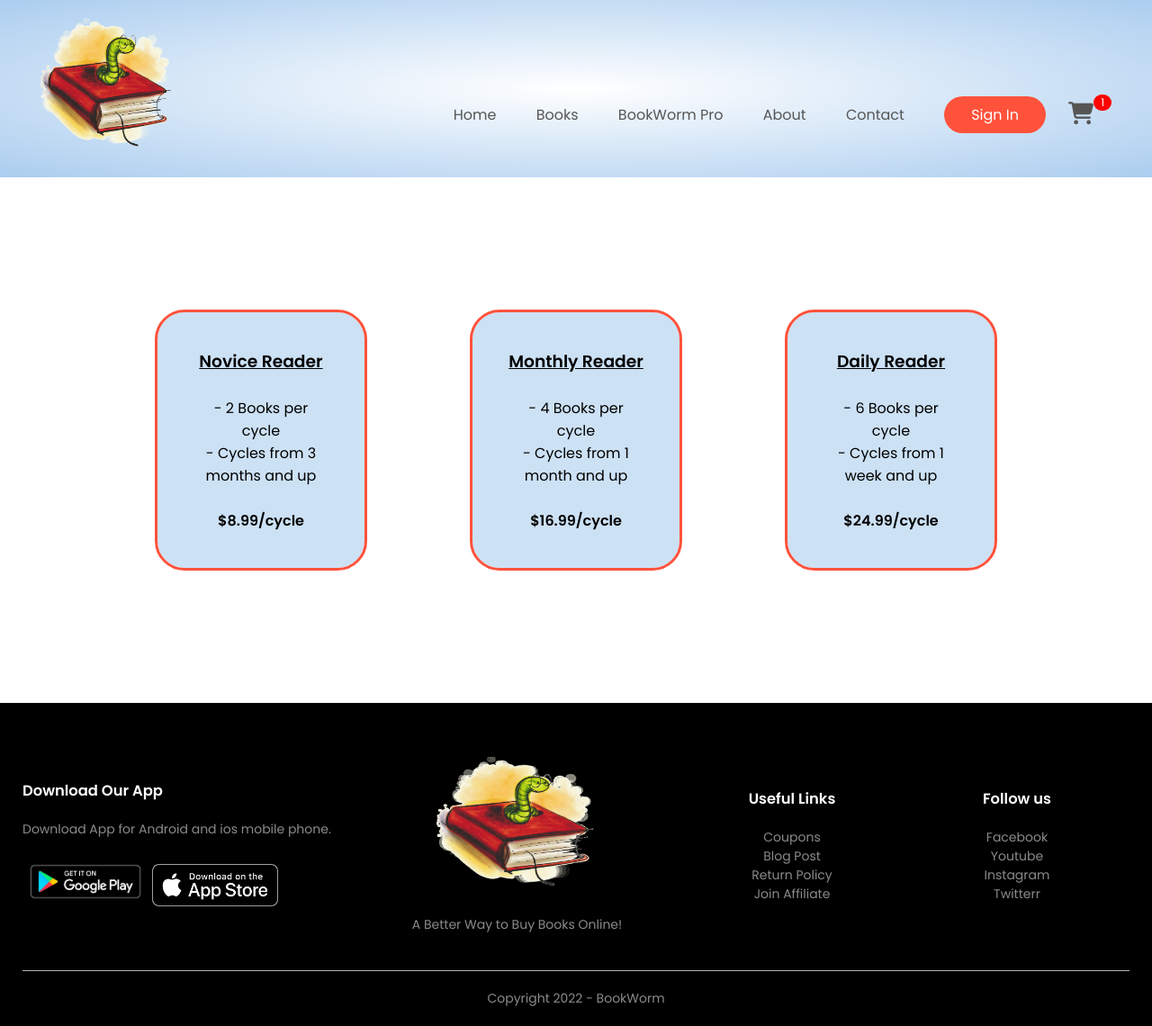
After one commit to quezadri/BookWorm, a PHP site: page /subscription.html in a window 1280 px wide. The commit adds this page. Shown: the whole page at 90% size. Run offline with PHP 8.4, Linux system fonts and the light colour scheme; some libraries are stand-ins or nearby versions.

Commit message:
Added subscription page
Created placeholder for subscription plans

```diff
--- a/style.css
+++ b/style.css
@@ -360,6 +360,30 @@
     from {transform: scale(0)}
     to {transform: scale(1)}
   }
+  .sub-container {
+    max-width: 1300px;
+    margin: 150px;
+    padding-left: 25px;
+    padding-right: 25px;
+    display: flex;
+    justify-content: space-between;
+    gap: 120px;
+  }
+  .sub-detail {
+    background-color: #abcdef98;
+    outline-style: solid;
+    outline-color: #ff523b;
+    border-radius: 30px;
+    height: 40%px;
+    width: 30%;
+    text-align: center;
+    padding: 40px;
+    cursor: pointer;
+  }
+  #price {
+    color: #000;
+    font-weight: bold;
+  }
 
   /* ----------------media query for menu---------------- */
   @media only screen and (max-width: 800px) {
--- /dev/null
+++ b/subscription.html
@@ -0,0 +1,155 @@
+<!DOCTYPE html>
+<html lang="en">
+  <head>
+    <meta charset="UTF-8" />
+    <meta name="viewport" content="width=device-width, initial-scale=1.0" />
+    <title>Cart | BookWorm!</title>
+    <link rel="stylesheet" href="style.css" />
+    <link rel="preconnect" href="https://fonts.gstatic.com" />
+    <link
+      href="https://fonts.googleapis.com/css2?family=Poppins:ital,wght@0,200;0,300;0,400;0,500;0,600;1,100;1,200;1,300;1,400;1,500;1,600&display=swap"
+      rel="stylesheet"/>
+    <link
+      rel="stylesheet"
+      href="https://stackpath.bootstrapcdn.com/font-awesome/4.7.0/css/font-awesome.min.css"
+    />
+    <script src="https://kit.fontawesome.com/2496949d98.js" crossorigin="anonymous"></script>
+    <script src="https://ajax.googleapis.com/ajax/libs/jquery/3.6.0/jquery.min.js"></script>
+    <script src="script.js"></script>
+  </head>
+
+  <body>
+    <!------------------ Header ------------------>
+    <div class="header">
+      <div class="container">
+        <div class="navbar">
+          <div class="logo">
+            <a href="index.html">
+              <img src="images/BookWormLogo.gif" alt="BookWorm-Logo" height="150" width="150"></img>
+            </a>
+          </div>
+          <!----------  Nav Bar ------------------>
+          <nav>
+            <ul id="MenuItems">
+              <li><a href="index.html">Home</a></li>
+              <li><a href="ebooks.html">Books</a></li>
+              <li><a href="subscription.html">BookWorm Pro</a></li>
+              <li><a href="">About</a></li>
+              <li><a href="">Contact</a></li>
+              <li><a id="signIn" class="btn" href="javascript:void(0)">Sign In</a></li>
+            </ul>
+          </nav>
+          <a href="cart.html">
+            <i id="cartIcon" class="fa-solid fa-cart-shopping"></i>
+          </a>
+          <span class='badge' id='cartCount'>1</span>
+          <img src="images/menu.png" class="menu-icon" onclick="menutoggle()" />
+        </div>
+      </div>
+    </div>
+
+    <!--Login modal-->
+    <div id="loginModal" class="modal">
+      <form class="modal-login animate" action="javascript:void(0)" method="post">
+        <div class="login-container">
+          <span onclick="document.getElementById('loginModal').style.display='none'" class="close" title="Close Modal">&times;</span>
+          <br>
+          <label for="email"><b>Email</b></label>
+          <input type="email" placeholder="Enter Email" id="email" required>
+
+          <label for="password"><b>Password</b></label>
+          <input type="password" placeholder="Enter Password" id="password" required>
+
+          <button id="loginbtn" class="btn loginbtn" type="submit">Login</button>
+        </div>
+      </form>
+    </div>
+
+    <!-- ----------Subscription plan details------------- -->
+    <div class="sub-container">
+        <div class="sub-detail">
+            <h3><u>Novice Reader</u></h3>
+            <br>
+            <ul>
+                <li>- 2 Books per cycle</li>
+                <li>- Cycles from 3 months and up</li>
+            </ul>
+            <br>
+            <p id="price">$8.99/cycle</p>
+        </div>
+        <div class="sub-detail">
+            <h3><u>Monthly Reader</u></h3>
+            <br>
+            <ul>
+                <li>- 4 Books per cycle</li>
+                <li>- Cycles from 1 month and up</li>
+            </ul>
+            <br>
+            <p id="price">$16.99/cycle</p>
+        </div>
+        <div class="sub-detail">
+            <h3><u>Daily Reader</u></h3>
+            <br>
+            <ul>
+                <li>- 6 Books per cycle</li>
+                <li>- Cycles from 1 week and up</li>
+            </ul>
+            <br>
+            <p id="price">$24.99/cycle</p>
+        </div>
+    </div>
+    <!-- ---------------------footer------------------- -->
+    <div class="footer">
+      <div class="container">
+        <div class="row">
+          <div class="footer-col-1">
+            <h3>Download Our App</h3>
+            <p>Download App for Android and ios mobile phone.</p>
+            <div class="app-logo">
+              <img src="images/Playstore.png" />
+              <img src="images/Applestore.png" />
+            </div>
+          </div>
+          <div class="footer-col-2">
+            <img src="images/BookWormLogo.gif" alt="BookWorm-Logo" height="150" width="50"></img>
+            <p>
+              A Better Way to Buy Books Online!
+            </p>
+          </div>
+          <div class="footer-col-3">
+            <h3>Useful Links</h3>
+            <ul>
+              <li>Coupons</li>
+              <li>Blog Post</li>
+              <li>Return Policy</li>
+              <li>Join Affiliate</li>
+            </ul>
+          </div>
+          <div class="footer-col-4">
+            <h3>Follow us</h3>
+            <ul>
+              <li>Facebook</li>
+              <li>Youtube</li>
+              <li>Instagram</li>
+              <li>Twitterr</li>
+            </ul>
+          </div>
+        </div>
+        <hr />
+        <p class="copyright">Copyright 2022 - BookWorm</p>
+      </div>
+    </div>
+    <!-- ---------Javascript for toggle menu------------- -->
+    <script>
+      var MenuItems = document.getElementById("MenuItems");
+      MenuItems.style.maxHeight = "0px";
+      function menutoggle() {
+        if (MenuItems.style.maxHeight == "0px") {
+          MenuItems.style.maxHeight = "200px";
+        } else {
+          MenuItems.style.maxHeight = "0px";
+        }
+      }
+    </script>
+  </body>
+</html>
```
